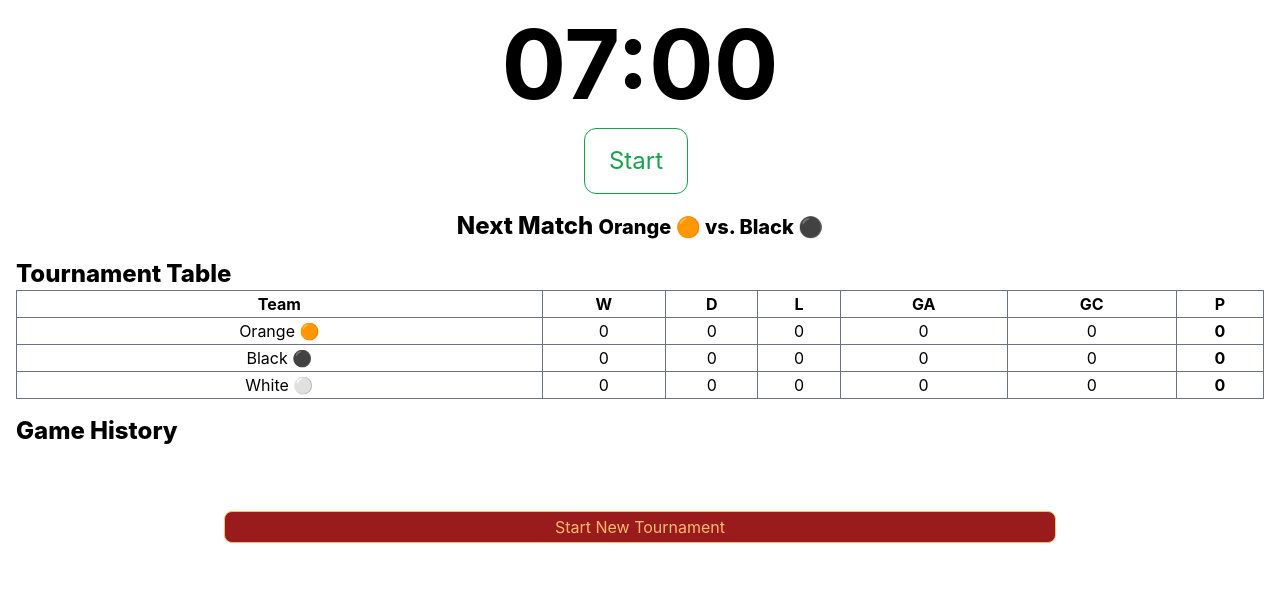
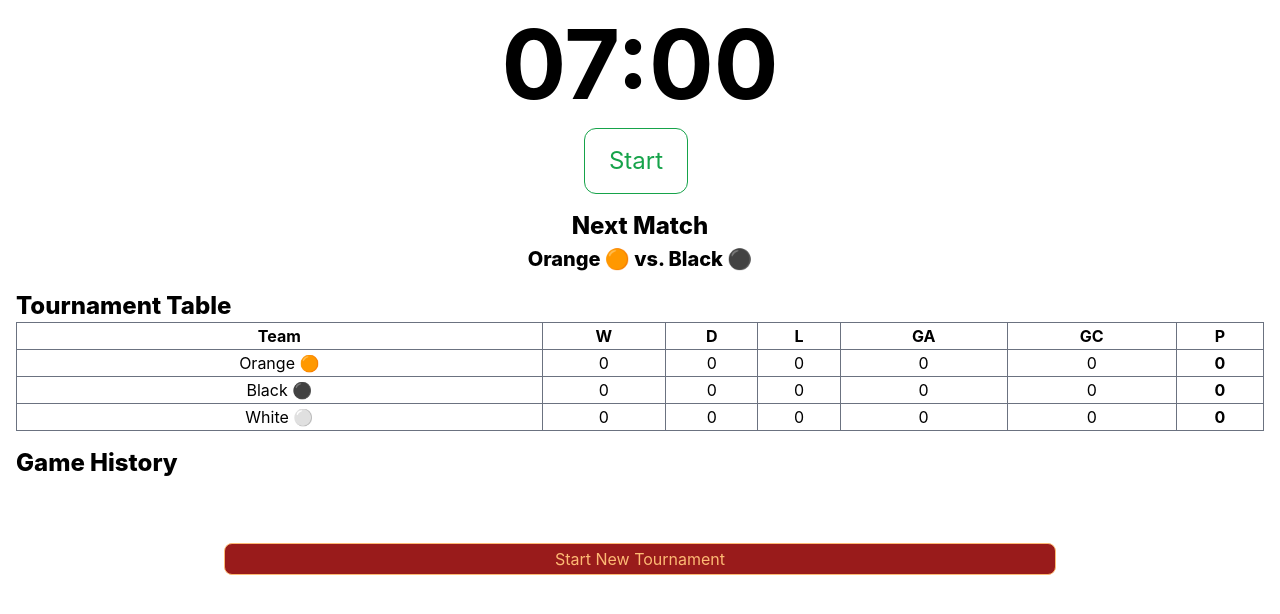
Before and after one commit to danil1807/footubud, a React (Create React App) app: page / in a window 1280 px wide. Shown: the top 614 px of the page. Built offline with nearby package versions, Linux system fonts and the light colour scheme.

Commit message:
text align

```diff
--- a/src/App.js
+++ b/src/App.js
@@ -364,8 +364,8 @@ const App = () => {
       </div>
 
       {!isActive ? (
-        <h2 className="font-extrabold text-2xl">
-          Next Match{" "}
+        <h2 className="font-extrabold text-2xl text-center">
+          Next Match <br></br>
           <span className="text-xl">
             {currentTeams[0].name} vs. {currentTeams[1].name}
           </span>
```
